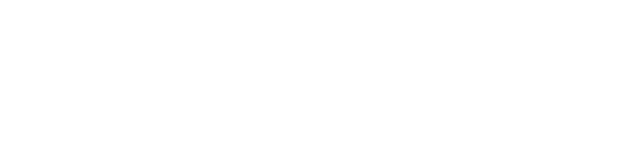
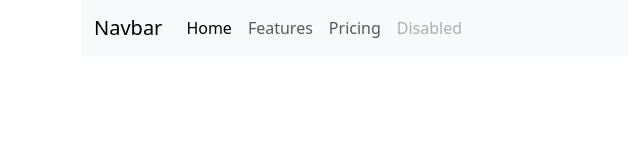
Before and after one commit to kouta928/bnuBootstrap, a plain HTML site: page index.html in a window 1280 px wide. Shown: the whole page, without its empty margins (0-640 px from the left). Drawn offline with Linux system fonts and the light colour scheme.

Commit message:
nav added

```diff
--- a/index.html
+++ b/index.html
@@ -11,8 +11,30 @@
         <div class="row">
             <div class="col-sm-12 col-md-6">
                 <!-- inicio componente1 -->
-
-
+                <nav class="navbar navbar-expand-lg bg-body-tertiary">
+                    <div class="container-fluid">
+                      <a class="navbar-brand" href="#">Navbar</a>
+                      <button class="navbar-toggler" type="button" data-bs-toggle="collapse" data-bs-target="#navbarNav" aria-controls="navbarNav" aria-expanded="false" aria-label="Toggle navigation">
+                        <span class="navbar-toggler-icon"></span>
+                      </button>
+                      <div class="collapse navbar-collapse" id="navbarNav">
+                        <ul class="navbar-nav">
+                          <li class="nav-item">
+                            <a class="nav-link active" aria-current="page" href="#">Home</a>
+                          </li>
+                          <li class="nav-item">
+                            <a class="nav-link" href="#">Features</a>
+                          </li>
+                          <li class="nav-item">
+                            <a class="nav-link" href="#">Pricing</a>
+                          </li>
+                          <li class="nav-item">
+                            <a class="nav-link disabled" aria-disabled="true">Disabled</a>
+                          </li>
+                        </ul>
+                      </div>
+                    </div>
+                  </nav>
 
                 <!-- fim componente1 -->
             </div>
```
